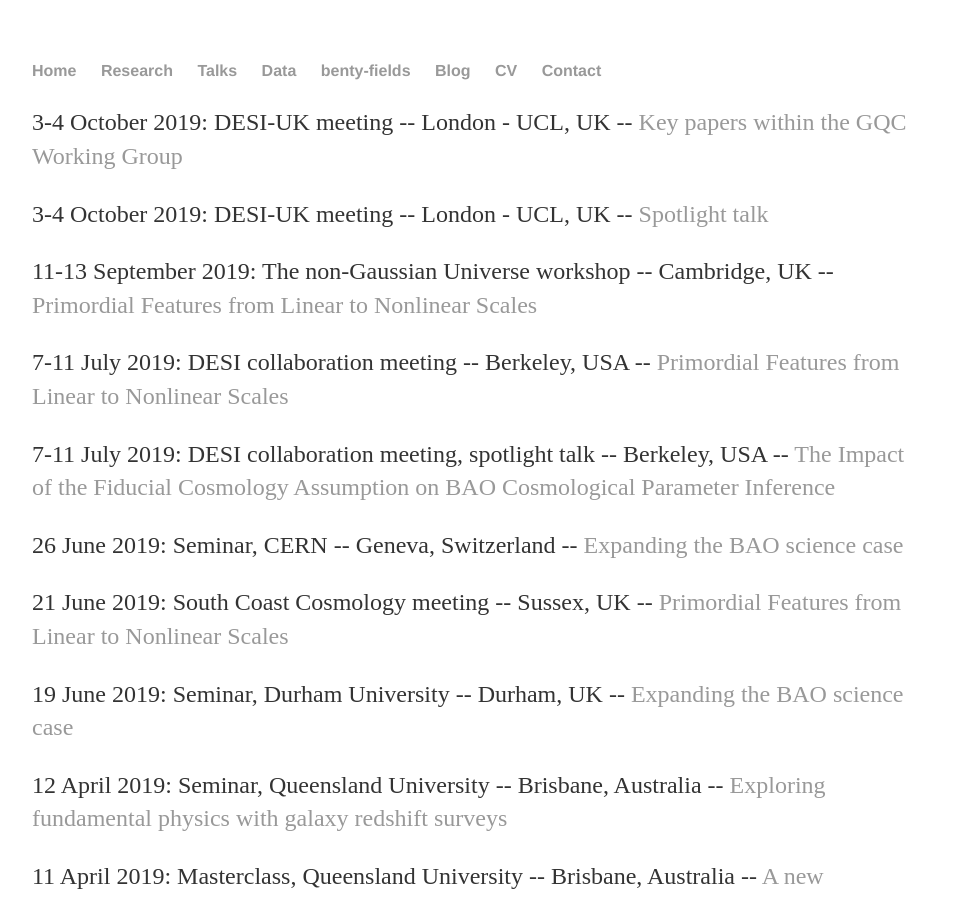
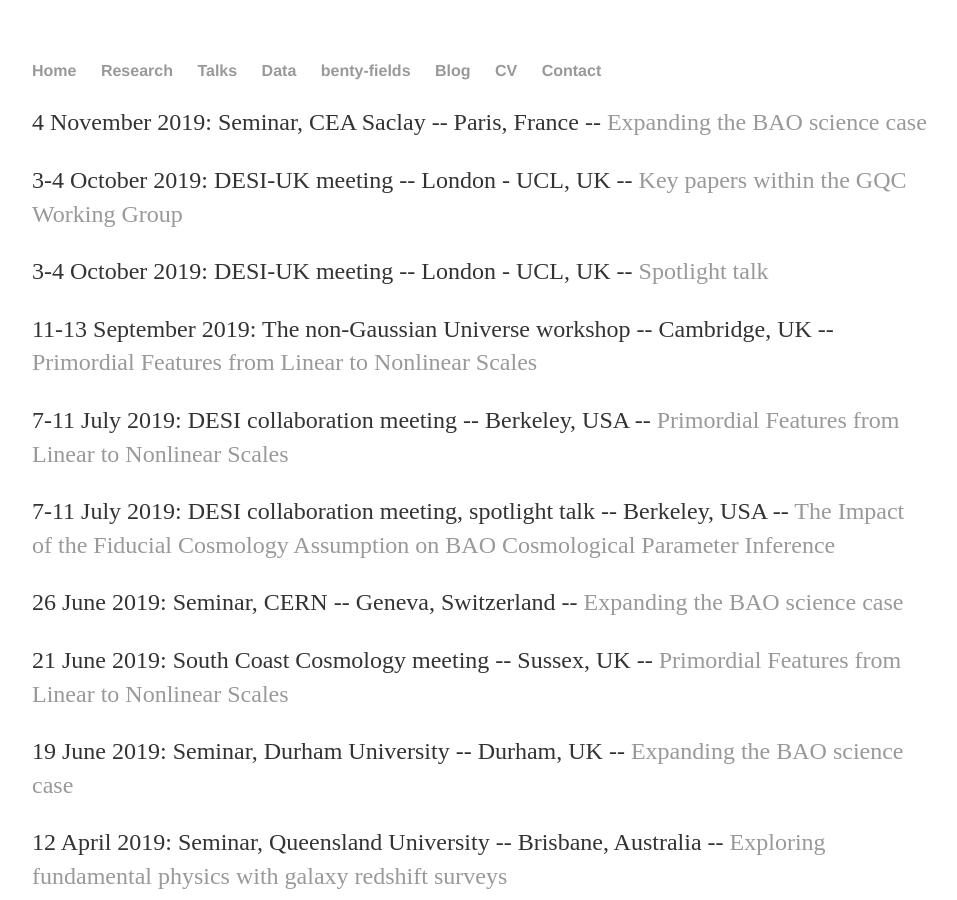
Before and after one commit to fbeutler/fbeutler.github.io, a Jekyll site: the page built from talks/talks.html, in a window 1280 px wide and 900 px high. Shown: the whole window, without its empty margins (160-1117 px from the left). Built offline with Jekyll 4.4.1, drawn with Linux system fonts in a browser that asks for light colours.

Commit message:
Update talks.html

```diff
--- a/talks/talks.html
+++ b/talks/talks.html
@@ -4,6 +4,9 @@
 ---
 
 <div id="talks">
+  <p>
+     4 November 2019: Seminar, CEA Saclay -- Paris, France -- <a href='/static/Saclay_2019.pdf' target="_blank">Expanding the BAO science case</a>
+  </p>
   <p>
      3-4 October 2019: DESI-UK meeting -- London - UCL, UK -- <a href='/static/UCL_DESI_UK_2019.pdf' target="_blank">Key papers within the GQC Working Group</a>
   </p>
```
